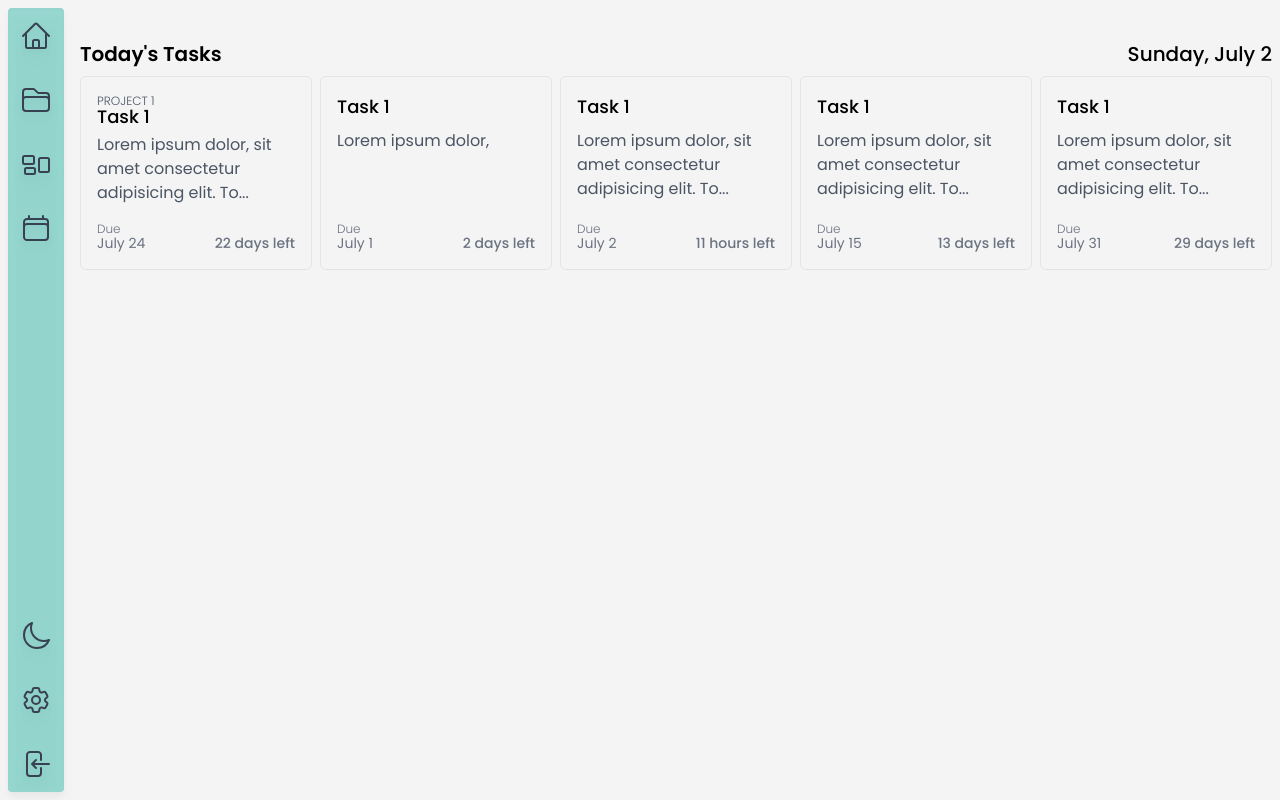
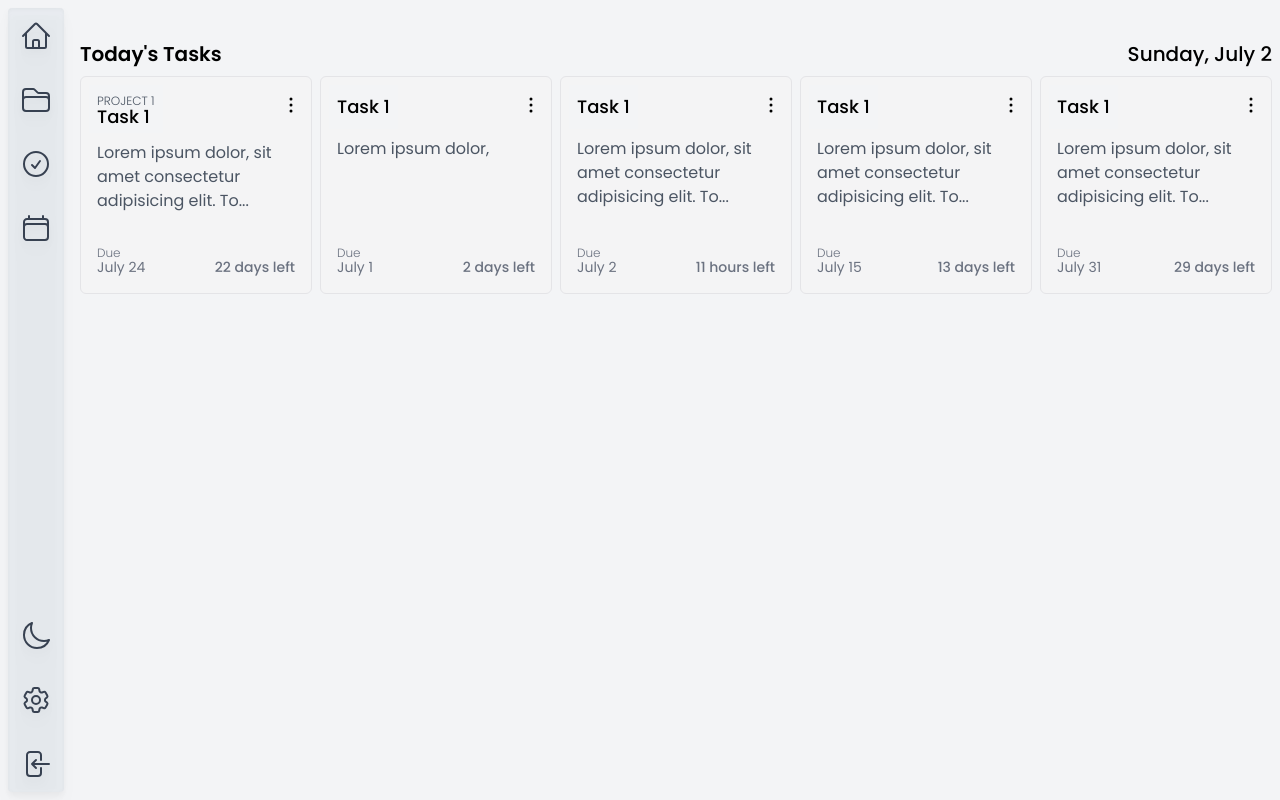
Before and after one commit to Mhirii/task-manager, a React (Vite) app in the folder frontend/: page / in a window 1280 px wide. Built offline with nearby package versions, Linux system fonts and the light colour scheme.

Commit message:
minor-changes

```diff
--- a/frontend/src/components/Sidebar.tsx
+++ b/frontend/src/components/Sidebar.tsx
@@ -2,18 +2,18 @@ import SidebarButton from "./SidebarItem";
 import {
   HomeIcon,
   FolderIcon,
-  RectangleGroupIcon,
   CalendarIcon,
   Cog6ToothIcon,
   ArrowLeftOnRectangleIcon,
   MoonIcon,
   ChevronDoubleLeftIcon,
+  CheckCircleIcon,
 } from "@heroicons/react/24/outline";
 
 export default function Sidebar() {
   return (
     <div className="p-2 h-full">
-      <nav className="flex flex-col justify-between h-full bg-teal-500 bg-opacity-40 rounded p-1 shadow-inner drop-shadow-lg">
+      <nav className="flex flex-col justify-between h-full bg-slate-200 bg-opacity-40 rounded p-1 shadow-inner drop-shadow-lg">
         <div className="space-y-4 flex flex-col ">
           <SidebarButton label="Home">
             <HomeIcon />
@@ -22,7 +22,7 @@ export default function Sidebar() {
             <FolderIcon />
           </SidebarButton>
           <SidebarButton label="Tasks">
-            <RectangleGroupIcon />
+            <CheckCircleIcon />
           </SidebarButton>
           <SidebarButton label="Calendar">
             <CalendarIcon />
--- a/frontend/src/components/TaskCard.tsx
+++ b/frontend/src/components/TaskCard.tsx
@@ -1,3 +1,4 @@
+import { EllipsisVerticalIcon } from "@heroicons/react/24/outline";
 import React, { useState } from "react";
 
 interface CardProps {
@@ -47,23 +48,34 @@ const Card: React.FC<CardProps> = ({ title, notes, dueDate, project }) => {
   //#endregion
 
   return (
-    <div className="task-card flex justify-between" onClick={openModal}>
+    <div className="task-card flex justify-between">
       <div className="flex flex-col">
-        <div>
+        <div className="flex flex-row justify-between">
           {project ? (
-            <>
+            <div
+              className="m-2 p-2 cursor-pointer bg-gray-100 hover:brightness-95 transition-all duration-300"
+              onClick={openModal}
+            >
               <h3 className="text-xs font-thin text-gray-600 uppercase ">
                 {project}
               </h3>
-              <h3 className="text-lg font-medium mb-2 leading-4">{title}</h3>
-            </>
+              <h3 className="text-lg font-medium leading-4">{title}</h3>
+            </div>
           ) : (
-            <h3 className="text-lg font-medium mb-2">{title}</h3>
+            <h3
+              className="text-lg font-medium m-2 p-2 bg-gray-100 hover:brightness-95 transition-all duration-300 cursor-pointer"
+              onClick={openModal}
+            >
+              {title}
+            </h3>
           )}
+          <div className="h-6 w-6 m-2 mt-4 cursor-pointer">
+            <EllipsisVerticalIcon />
+          </div>
         </div>
-        <p className="text-gray-600 mb-4  ">{shortNotes}</p>
+        <p className="text-gray-600 mb-4 mx-4 ">{shortNotes}</p>
       </div>
-      <div className=" flex justify-between items-end">
+      <div className=" flex justify-between items-end mx-4 my-4">
         <div>
           <p className="text-gray-500 text-xs font-light -mb-1">Due</p>
           <p className="text-gray-500 text-xs sm:text-sm font-regular leading-none">
--- a/frontend/src/styles/index.css
+++ b/frontend/src/styles/index.css
@@ -3,7 +3,7 @@
 @tailwind utilities;
 
 :root {
-@apply bg-zinc-100
+@apply bg-gray-100
 }
 
 /* #region fonts*/
@@ -55,11 +55,10 @@ h1 {
 
 .task-card{
   @apply flex flex-col
-  bg-zinc-100 rounded-md p-4 w-auto max-h-64 border border-zinc-200
+  bg-zinc-100 rounded-md  w-auto max-h-64 border border-zinc-200
   hover:shadow-lg
   transition-all
   lg:max-w-xs
-  cursor-pointer
 }
 
 .modal{
```
